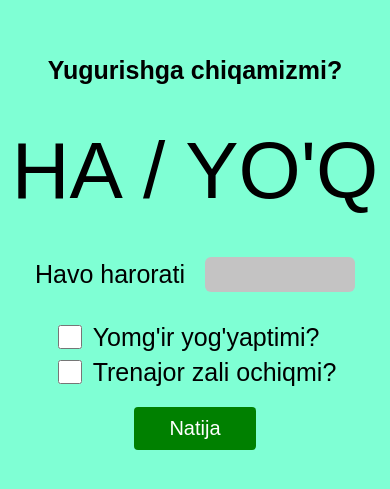
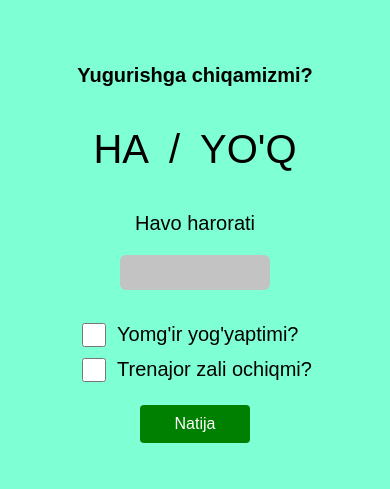
Before and after one commit to shaxzod22/yesornot, a plain HTML site: page index.html in a window 390 px wide. Shown: the part 177-666 px from the top of the page. Drawn offline with Linux system fonts and the light colour scheme.

Commit message:
fixing adaptive

```diff
--- a/css/main.css
+++ b/css/main.css
@@ -93,3 +93,27 @@ body{
 .btn:active{
   opacity: 0.6;
 }
+
+@media screen and (max-width:400px) {
+    .heading{
+        font-size: 20px;
+    }
+    .result-box{
+        font-size: 40px;
+    }
+
+    .form__weather{
+        font-size: 20px;
+        display: flex;
+        flex-direction: column;
+        align-items: center;
+    }
+
+    .checking-box{
+        font-size: 20px;
+    }
+
+    .btn{
+        font-size: 16px;
+    }
+}
```
